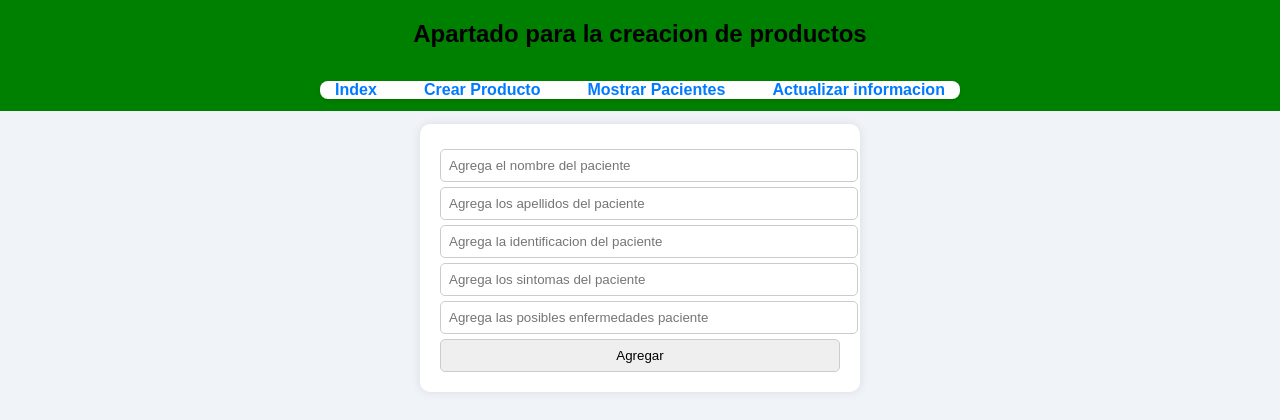
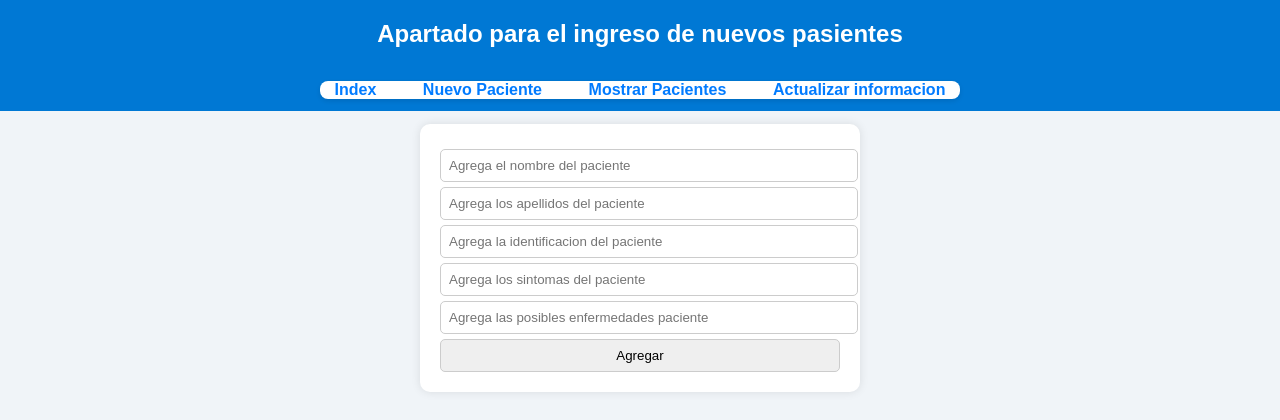
Before and after one commit to Datzu712/idk-ambiente-web, a PHP site: page /frontEnd/views/crearPaciente.php in a window 1280 px wide. Shown: the top 420 px of the page. Run offline with PHP 8.4, Linux system fonts and the light colour scheme.

Commit message:
Update UI text and styles for patient management
Changed navbar and header text to reference 'pacientes' instead of 'productos', updated CSS header and heading colors for improved appearance, and added a heading to the 'Actualizar Informacion' page for consistency.

```diff
--- a/frontEnd/css/style.css
+++ b/frontEnd/css/style.css
@@ -19,7 +19,7 @@ header {
     display: flex;
     flex-direction: column;
     align-items: center;
-    background-color: green;
+    background-color: #0078d4;
     margin-bottom: 1%;
 }
 
@@ -62,17 +62,19 @@ img {
     margin-bottom: 5%;
 }
 
-/* Estilos para formulario */
+/* Estilos para formulario
 
   font-family: Arial, sans-serif;
   margin: 30px;
   background-color: #f0f4f8;
+}*/
+
+h1 {
+  color:#ffffff;
 }
 
-
-
 h2 {
-  color: #333;
+  color: #ffffff;
   text-align: center;
 }
 
--- a/frontEnd/layout/navbar.php
+++ b/frontEnd/layout/navbar.php
@@ -3,7 +3,7 @@
         <!-- Esto es algo temporal para el movimiento en la navbar -->
         <!-- talvez crear una clase router -->
         <li><a href="/idk-ambiente-web">Index</a></li>
-        <li><a href="/idk-ambiente-web/frontEnd/views/crearPaciente.php">Crear Producto</a></li>
+        <li><a href="/idk-ambiente-web/frontEnd/views/crearPaciente.php">Nuevo Paciente</a></li>
         <li><a href="/idk-ambiente-web/frontEnd/views/mostrarPacientes.php">Mostrar Pacientes</a></li>
         <li><a href="/idk-ambiente-web/frontEnd/views/actualizarInformacion.php">Actualizar informacion</a></li>
     </ul>
--- a/frontEnd/views/actualizarInformacion.php
+++ b/frontEnd/views/actualizarInformacion.php
@@ -4,6 +4,7 @@
 
 <body>
     <header>
+        <h2>Actualizar Informacion</h2>
         <?php include_once  "./../layout/navbar.php" ?>
     </header>
     <?php echo "Actualizar informacion" ?>
--- a/frontEnd/views/crearPaciente.php
+++ b/frontEnd/views/crearPaciente.php
@@ -7,7 +7,7 @@
 
 <body>
     <header>
-        <h2>Apartado para la creacion de productos</h2>
+        <h2>Apartado para el ingreso de nuevos pasientes</h2>
         <?php include_once  "./../layout/navbar.php" ?>
     </header>
     <form action="mostrarPacientes.php" method="POST">
```
